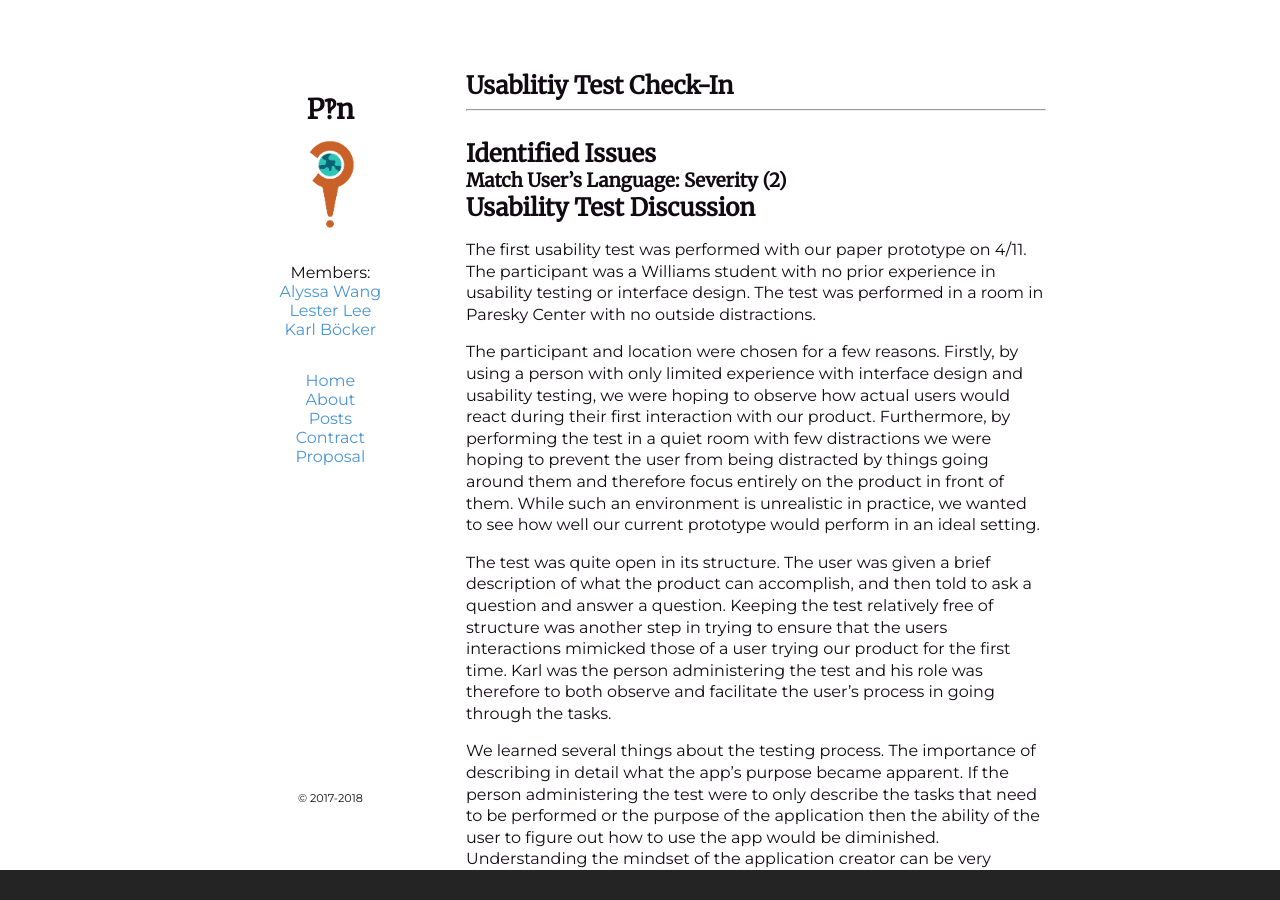
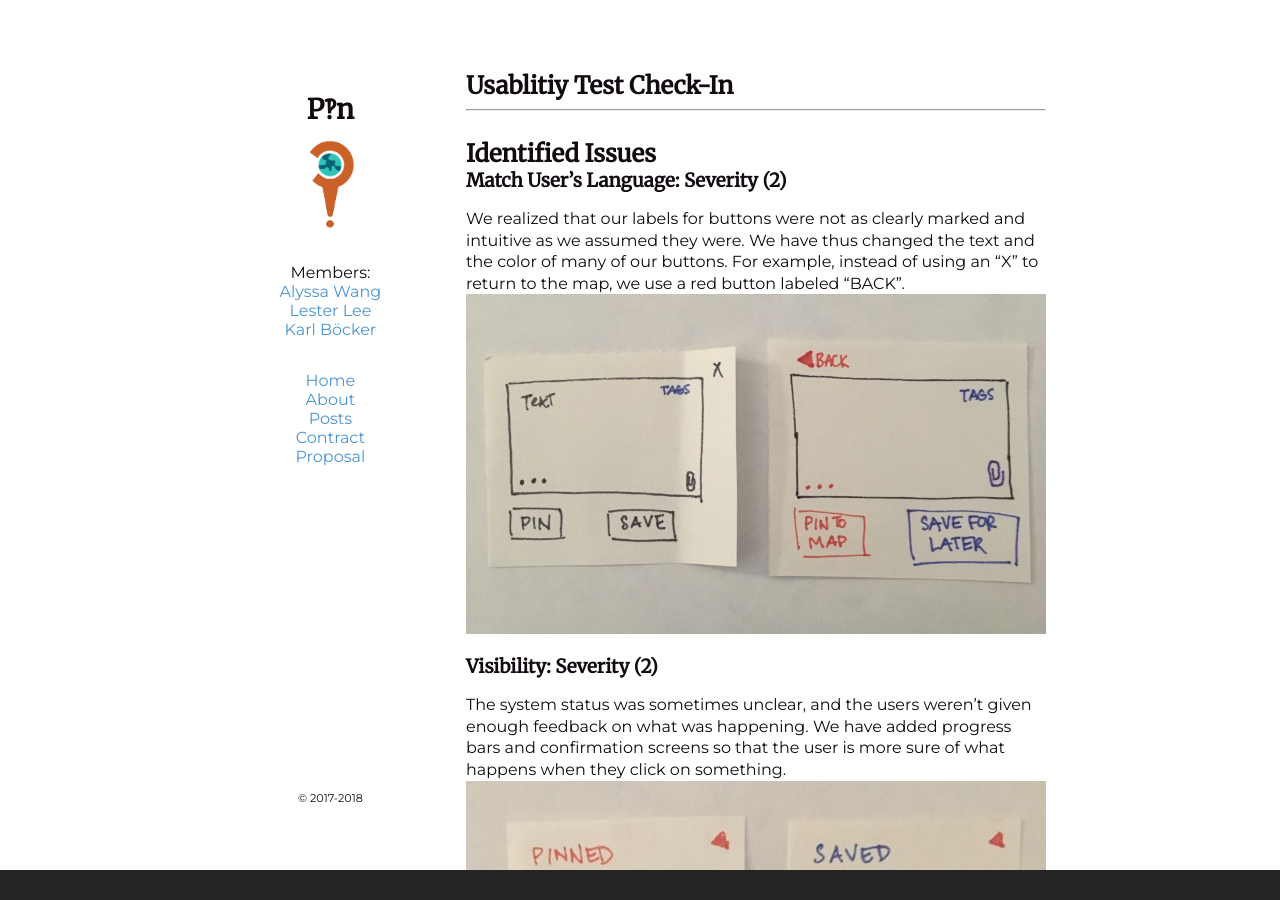
Before and after one commit to lester-lee/curious-places, a Jekyll site: the page built from _posts/2018-04-12-usability_checkin.md, in a window 1280 px wide and 900 px high. Built offline with Jekyll 4.4.1, drawn with Linux system fonts in a browser that asks for light colours; some of the changed text lies outside the part shown.

Commit message:
usability testing stuff

```diff
--- a/_posts/2018-04-12-usability_checkin.md
+++ b/_posts/2018-04-12-usability_checkin.md
@@ -3,8 +3,20 @@ layout: post
 title: Usablitiy Test Check-In
 ---
 ## Identified Issues
+### Match User's Language: Severity (2)
+We realized that our labels for buttons were not as clearly marked and intuitive as we assumed they were. We have thus changed the text and the color of many of our buttons. For example, instead of using an "X" to return to the map, we use a red button labeled "BACK".
+![Prototype Revision]({{ site.baseurl }}/images/usability/language1.jpg)
 
-### Match User's Language: Severity (2)
+### Visibility: Severity (2)
+The system status was sometimes unclear, and the users weren't given enough feedback on what was happening. We have added progress bars and confirmation screens so that the user is more sure of what happens when they click on something.
+![Prototype Revision]({{ site.baseurl }}/images/usability/language2.jpg)
+![Prototype Revision]({{ site.baseurl }}/images/usability/visibility1.jpg)
+
+### Error Prevention and Diagnosis: Severity (3)
+We did not include any help system previously, and users were left confused on exactly what they should be doing or how to do certain things. We have added a general help screen as well as hints and tips for various settings.
+![Prototype Revision]({{ site.baseurl }}/images/usability/help1.jpg)
+![Prototype Revision]({{ site.baseurl }}/images/usability/help2.jpg)
+
 
 ## Usability Test Discussion
 The first usability test was performed with our paper prototype on 4/11. The participant was a Williams student with no prior experience in usability testing or interface design. The test was performed in a room in Paresky Center with no outside distractions.
```
Also changed, not shown: images/usability/help1.jpg (added), images/usability/help2.jpg (added), images/usability/language1.jpg (added), images/usability/language2.jpg (added), images/usability/visibility1.jpg (added).
